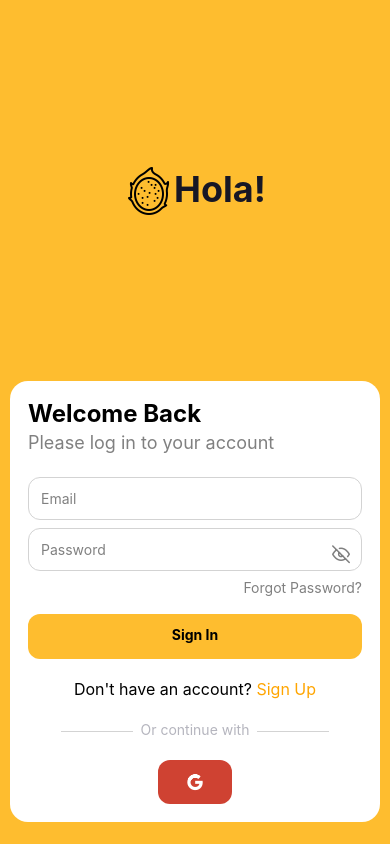
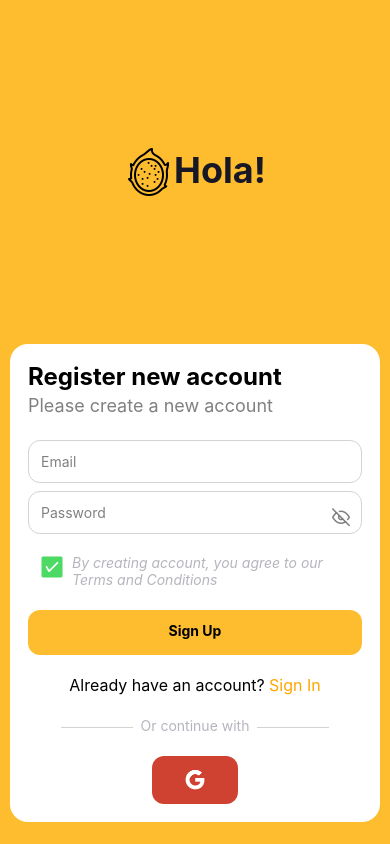
Before and after one commit to noumanmalik960/assessment, a React Native app: screen / in a window 390 px wide. Built offline with nearby package versions, Linux system fonts and the light colour scheme.

Commit message:
signup screen UI

```diff
--- a/index.js
+++ b/index.js
@@ -6,5 +6,6 @@ import {AppRegistry} from 'react-native';
 import App from './src/App';
 import {name as appName} from './app.json';
 import Signup from './src/screens/Signup';
+import Signin from './src/screens/Signin';
 
 AppRegistry.registerComponent(appName, () => Signup);
--- a/src/assets/colors.js
+++ b/src/assets/colors.js
@@ -8,4 +8,5 @@ export const colors = {
   grey: '#808080',
   lightgrey: '#D3D3D3',
   red: '#CF4232',
+  green: '#4cd964',
 };
--- /dev/null
+++ b/src/components/molecules/GoogleIcon.jsx
@@ -0,0 +1,28 @@
+import {StyleSheet} from 'react-native';
+import Icon from 'react-native-vector-icons/AntDesign';
+import {colors} from '../../assets/colors';
+
+const GoogleIcon = ({onPress}) => {
+  return (
+    <Icon
+      name={'google'}
+      size={22}
+      color={colors.white}
+      style={styles.google_icon}
+      onPress={onPress}
+    />
+  );
+};
+
+const styles = StyleSheet.create({
+  google_icon: {
+    alignSelf: 'center',
+    paddingVertical: 12,
+    paddingHorizontal: 32,
+    backgroundColor: colors.red,
+    borderRadius: 12,
+    overflow: 'hidden',
+  },
+});
+
+export default GoogleIcon;
--- a/src/screens/Signin.jsx
+++ b/src/screens/Signin.jsx
@@ -3,7 +3,7 @@ import AppInputField from '../components/molecules/AppInputField';
 import Typography from '../components/atoms/Typography';
 import {colors} from '../assets/colors';
 import AppButton from '../components/molecules/AppButton';
-import Icon from 'react-native-vector-icons/AntDesign';
+import GoogleIcon from '../components/molecules/GoogleIcon';
 
 const Signin = () => {
   return (
@@ -55,14 +55,7 @@ const Signin = () => {
           <View style={styles.line} />
         </View>
 
-        {/* Google icon */}
-        <Icon
-          name={'google'}
-          size={18}
-          color={colors.white}
-          style={styles.google_icon}
-          onPress={() => Alert.alert('Notice', 'google sign in')}
-        />
+        <GoogleIcon />
       </View>
     </SafeAreaView>
   );
@@ -99,14 +92,6 @@ const styles = StyleSheet.create({
     height: 1,
     backgroundColor: colors.lightgrey,
   },
-  google_icon: {
-    alignSelf: 'center',
-    paddingVertical: 12,
-    paddingHorizontal: 28,
-    backgroundColor: colors.red,
-    borderRadius: 12,
-    overflow: 'hidden',
-  },
   signup_text: {
     flexDirection: 'row',
     alignItems: 'center',
--- a/src/screens/Signup.jsx
+++ b/src/screens/Signup.jsx
@@ -4,6 +4,7 @@ import Typography from '../components/atoms/Typography';
 import {colors} from '../assets/colors';
 import AppButton from '../components/molecules/AppButton';
 import Icon from 'react-native-vector-icons/AntDesign';
+import GoogleIcon from '../components/molecules/GoogleIcon';
 
 const Signup = () => {
   return (
@@ -17,30 +18,34 @@ const Signup = () => {
       </View>
 
       <View style={styles.login_container}>
-        <Typography as={'heading'} text={'Welcome Back'} />
+        <Typography as={'heading'} text={'Register new account'} />
         <Typography
           as={'subheading'}
-          text={'Please log in to your account'}
+          text={'Please create a new account'}
           style={{marginBottom: 24}}
         />
         <AppInputField placeholder="Email" />
         <AppInputField placeholder="Password" secureText />
 
-        <Typography
-          style={{textAlign: 'right', color: colors.grey, marginBottom: 18}}
-          text="Forgot Password?"
-        />
+        <View style={styles.terms_container}>
+          <Icon name={'checksquare'} size={24} color={colors.green} />
+          <Typography
+            as={'caption'}
+            text={`By creating account, you agree to our Terms and Conditions`}
+            style={styles.terms_text}
+          />
+        </View>
 
         {/* SignIn button */}
         <AppButton
-          text={'Sign In'}
+          text={'Sign Up'}
           variant={'primary'}
           onPress={() => Alert.alert('hello')}
         />
 
         <View style={styles.signup_text}>
-          <Typography as={'body'} text="Don't have an account? " />
-          <Typography as={'link'} text={'Sign Up'} />
+          <Typography as={'body'} text="Already have an account? " />
+          <Typography as={'link'} text={'Sign In'} />
         </View>
 
         <View style={styles.line_container}>
@@ -55,14 +60,7 @@ const Signup = () => {
           <View style={styles.line} />
         </View>
 
-        {/* Google icon */}
-        <Icon
-          name={'google'}
-          size={18}
-          color={colors.white}
-          style={styles.google_icon}
-          onPress={() => Alert.alert('Notice', 'google sign in')}
-        />
+        <GoogleIcon />
       </View>
     </SafeAreaView>
   );
@@ -99,20 +97,22 @@ const styles = StyleSheet.create({
     height: 1,
     backgroundColor: colors.lightgrey,
   },
-  google_icon: {
-    alignSelf: 'center',
-    paddingVertical: 12,
-    paddingHorizontal: 28,
-    backgroundColor: colors.red,
-    borderRadius: 12,
-    overflow: 'hidden',
-  },
   signup_text: {
     flexDirection: 'row',
     alignItems: 'center',
     justifyContent: 'center',
     marginTop: 12,
   },
+  terms_container: {
+    flexDirection: 'row',
+    marginHorizontal: 12,
+    marginBottom: 18,
+    marginTop: 12,
+    gap: 8,
+  },
+  terms_text: {
+    fontStyle: 'italic',
+  },
 });
 
 export default Signup;
```
